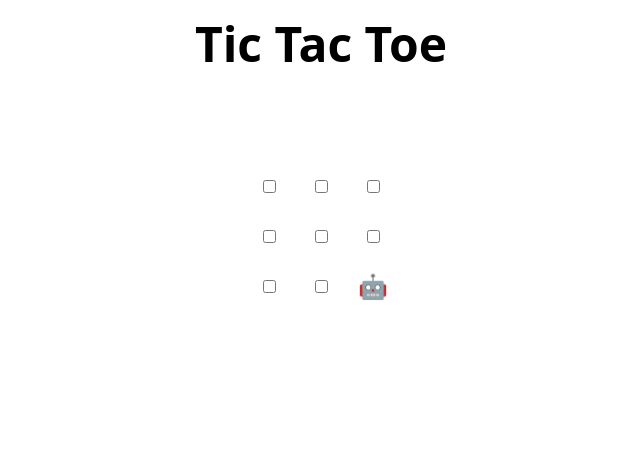
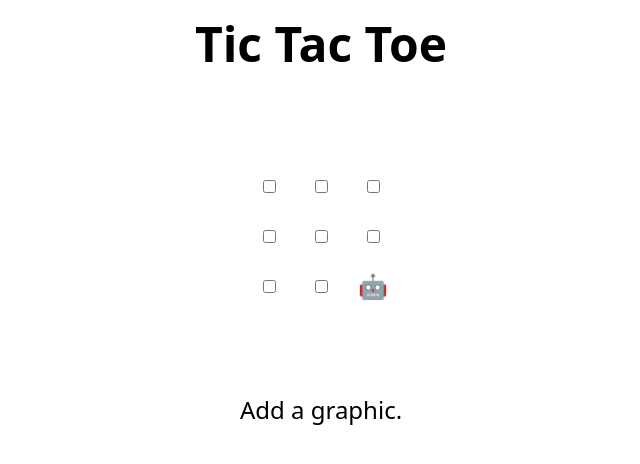
Before and after one commit to dylandamiano/skills-review-pull-requests, a plain HTML site: page index.html in a window 1280 px wide. Shown: the whole page, without its empty margins (319-959 px from the left). Drawn offline with Linux system fonts and the light colour scheme.

Commit message:
Update index.html
alright.

```diff
--- a/index.html
+++ b/index.html
@@ -48,6 +48,8 @@
 </table>
 
 <h2 hidden>Game over, refresh to play again 🧑‍💻 🤖!</h2>
+
+Add a graphic.
 
 <script>
   // Initialization
```
